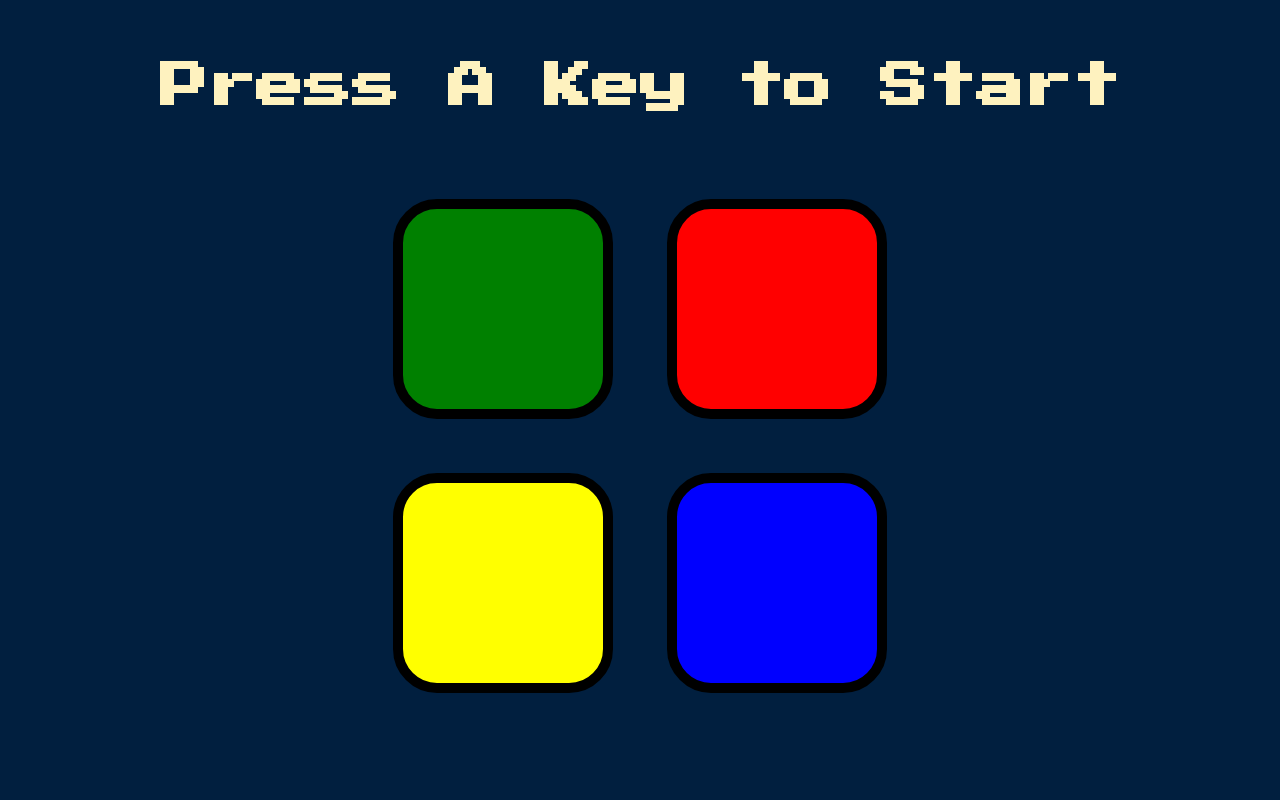
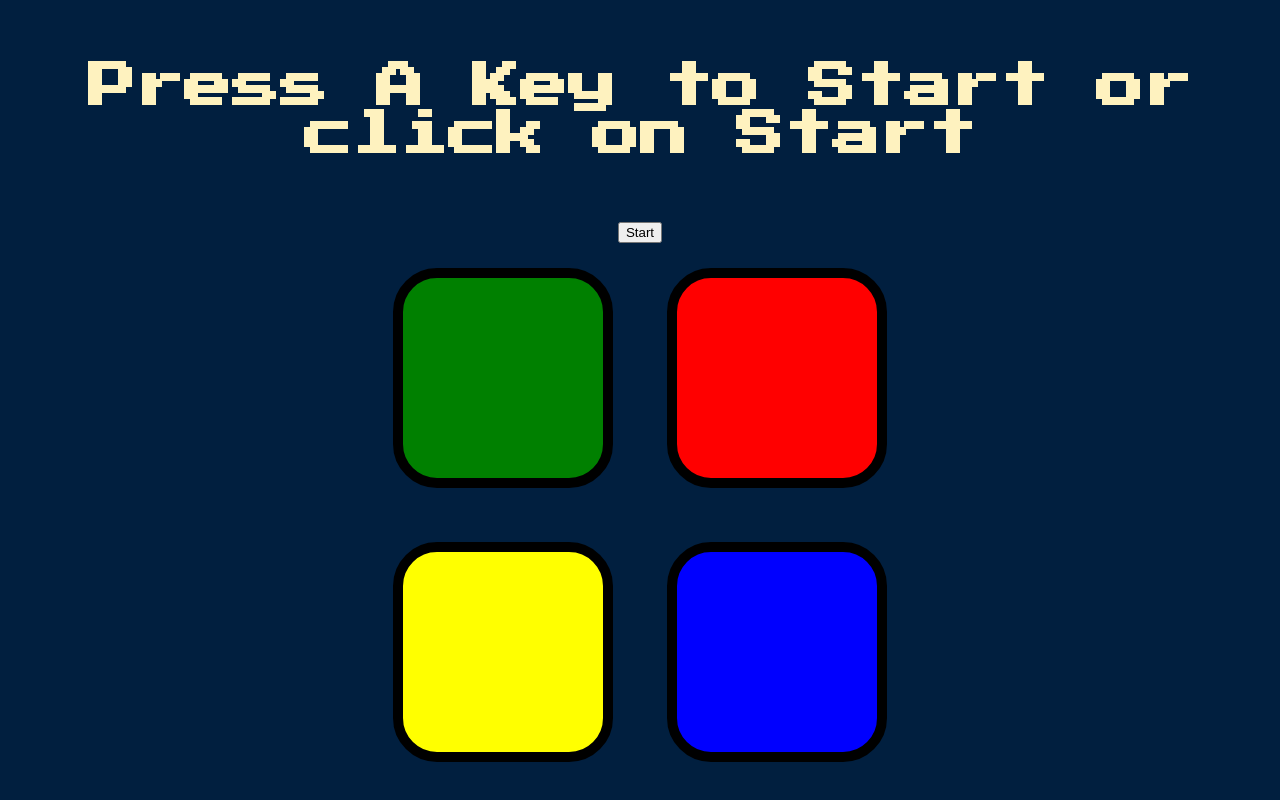
Before and after one commit to Dasmini/Simon-Game, a plain HTML site: page index.html in a window 1280 px wide. Drawn offline with nearby package versions, Linux system fonts and the light colour scheme.

Commit message:
Update index.html

```diff
--- a/index.html
+++ b/index.html
@@ -9,7 +9,8 @@
 </head>
 
 <body>
-  <h1 id="level-title">Press A Key to Start</h1>
+  <h1 id="level-title">Press A Key to Start or click on Start</h1>
+  <button id="start">Start</button>
   <div class="container">
     <div lass="row">
 
```
